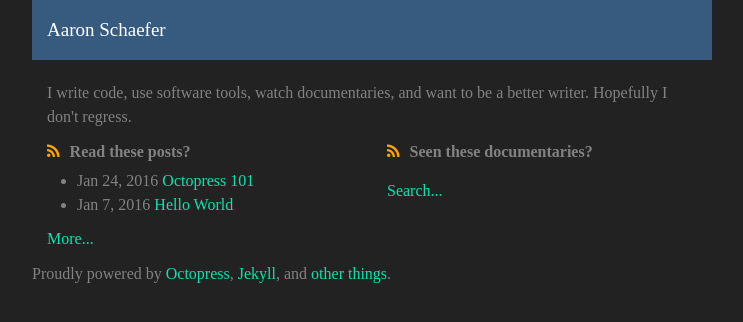
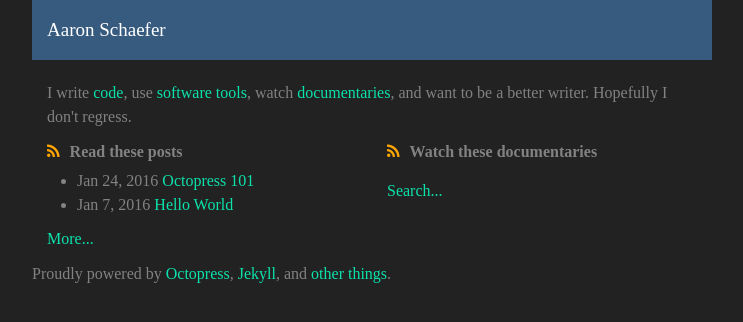
Before and after one commit to aatron/blog, a Jekyll site: the page built from src/index.html, in a window 1280 px wide. Shown: the top 322 px of the page, without its empty margins (268-1011 px from the left). Built offline with Jekyll 4.4.1, drawn with Linux system fonts in a browser that asks for light colours; nearby versions of some CDN libraries; some web fonts are replaced; Markdown is read by kramdown in place of the engine named in the settings.

```diff
--- a/src/index.html
+++ b/src/index.html
@@ -49,10 +49,10 @@ scene.add(plane);
 <div class="container-fluid">
     <div class="row">
         <div class="col-md-12">
-            <p>I write code, use software tools, watch documentaries, and want to be a better writer. Hopefully I don't regress.</p>
+            <p>I write <a href="https://github.com/aatron">code</a>, use <a href="{{ 'softwaretools'' | prepend: site.baseurl }}">software tools</a>, watch <a href="{{ 'documentaries' | prepend: site.baseurl }}">documentaries</a>, and want to be a better writer. Hopefully I don't regress.</p>
         </div>
         <div class="col-xs-12 col-sm-6">
-            <label><a href="{{ "/feeds/blog.xml" | prepend: site.baseurl }}"><i class="fa fa-rss rss-header"></i></a>Read these posts?</label>
+            <label><a href="{{ "/feeds/blog.xml" | prepend: site.baseurl }}"><i class="fa fa-rss rss-header"></i></a>Read these posts</label>
 
             <ul class="post-list">
                 {% for post in site.posts %}
@@ -62,11 +62,11 @@ scene.add(plane);
                 </li>
                 {% endfor %}
             </ul>
-            <p class="rss-subscribe"><a href="{{ "/feeds/blog.xml" | prepend: site.baseurl }}">More...</a></p>
+            <p class="rss-subscribe"><a href="{{ 'blog' | prepend: site.baseurl }}">More...</a></p>
         </div>
 
         <div class="col-xs-12 col-sm-6">
-            <label><a href="{{ "/feeds/documentaries.xml" | prepend: site.baseurl }}"><i class="fa fa-rss rss-header"></i></a>Seen these documentaries?</label>
+            <label><a href="{{ "/feeds/documentaries.xml" | prepend: site.baseurl }}"><i class="fa fa-rss rss-header"></i></a>Watch these documentaries</label>
 
             <ul class="post-list">
                 {% for post in site.documentaries %}
@@ -76,7 +76,7 @@ scene.add(plane);
                 </li>
                 {% endfor %}
             </ul>
-            <p class="rss-subscribe"><a href="{{ "/feed.xml" | prepend: site.baseurl }}">Search...</a></p>
+            <p class="rss-subscribe"><a href="{{ 'documentaries' | prepend: site.baseurl }}">Search...</a></p>
          </div>
   </div>
 </div>
```
Also changed, not shown: src/about.md (+1 -1 lines), src/attribution.md (added, +29 -0 lines).
